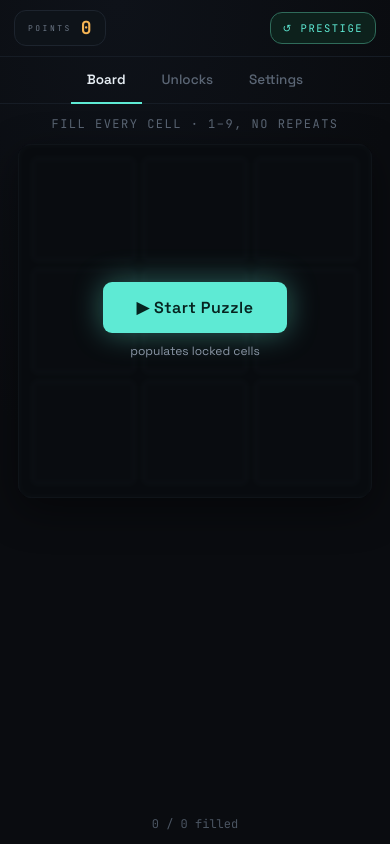
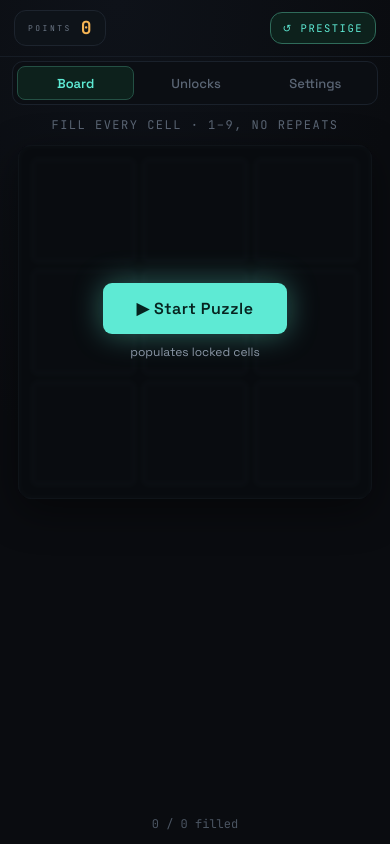
Before and after one commit to Serchman/pseudoku, a Svelte app: page / in a window 390 px wide. Built offline with nearby package versions, Linux system fonts and the light colour scheme.

Commit message:
Adjust tabs for mobile

```diff
--- a/src/App.svelte
+++ b/src/App.svelte
@@ -419,6 +419,32 @@
     }
     .prestige-gain-label { display: none; }
 
+    /* Phase 3 — segmented tab strip. Restyle the desktop underline tabs into a
+       pill/segmented control; behavior (game.setView) is unchanged. */
+    .tabs {
+      gap: 4px;
+      margin: 4px 12px 0;
+      padding: 4px;
+      background: var(--panel);
+      border: 1px solid var(--border-5);
+      border-radius: 11px;
+    }
+    .tab {
+      flex: 1;
+      justify-content: center;
+      height: 34px;
+      padding: 0;
+      margin-bottom: 0;
+      border: 0;
+      border-radius: 8px;
+      font-size: 13px;
+    }
+    .tab.active {
+      background: var(--accent-fill);
+      border: 1px solid var(--accent-border);
+      color: var(--accent);
+    }
+
     .board-panel { flex: 1; width: 100%; }
     .board-col { flex: 1; width: 100%; align-content: space-between; }
   }
```
